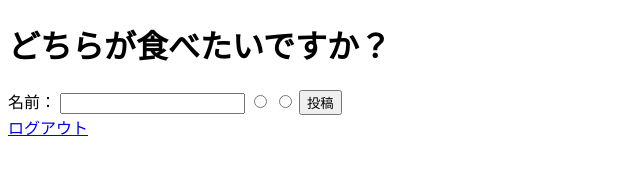
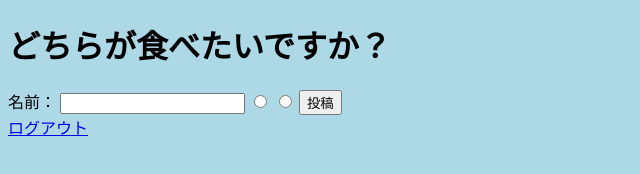
Before and after one commit to gizensha0331/node-js-http, a website: page form.pug in a window 1280 px wide. Shown: the whole page, without its empty margins (0-640 px from the left). Drawn offline with nearby package versions, Linux system fonts and the light colour scheme; files that its build step writes are made by us from their sources.

Commit message:
cssの追加

```diff
--- /dev/null
+++ b/form.css
@@ -0,0 +1,3 @@
+body {
+  background-color: lightblue;
+}
--- a/form.pug
+++ b/form.pug
@@ -3,6 +3,7 @@ html(lang="ja")
   head
     meta(charset="UTF-8")
     title アンケート
+    link(rel="stylesheet", href="form.css")
   body
     h1 どちらが食べたいですか？
     form(method="post" action=path)
```
